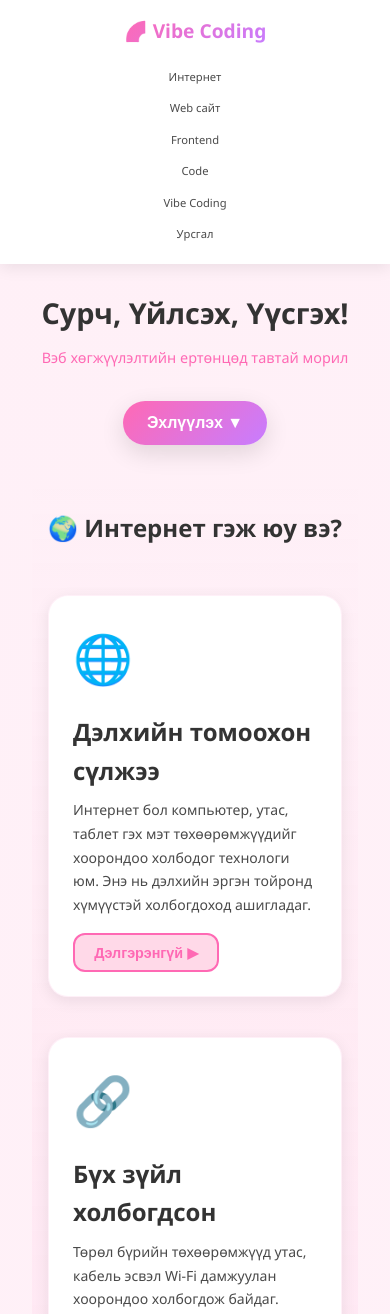
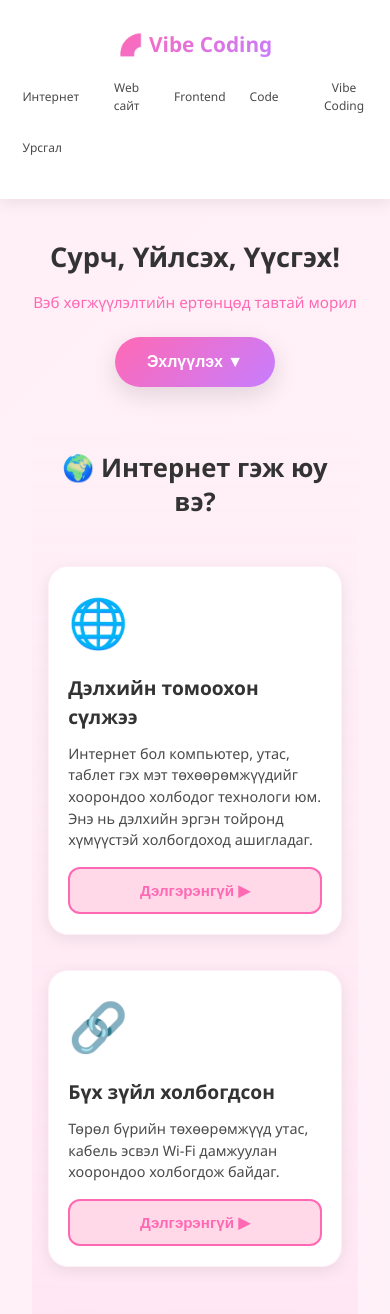
Before and after one commit to Mojurex/Winter-vibe-1, a website: page index.html in a window 390 px wide. Shown: the top 1314 px of the page. Drawn offline with Linux system fonts and the light colour scheme.

Commit message:
Improve: Enhanced mobile-friendly design with better touch targets and readability

```diff
--- a/public/style.css
+++ b/public/style.css
@@ -35,6 +35,7 @@
 /* ============= GLOBAL STYLES ============= */
 html {
     scroll-behavior: smooth;
+    -webkit-text-size-adjust: 100%;
 }
 
 body {
@@ -43,6 +44,8 @@ body {
     color: var(--color-text);
     line-height: 1.6;
     overflow-x: hidden;
+    -webkit-font-smoothing: antialiased;
+    -moz-osx-font-smoothing: grayscale;
 }
 
 /* ============= HEADER & NAVIGATION ============= */
@@ -134,13 +137,17 @@ body {
     background: linear-gradient(135deg, var(--color-accent), var(--color-purple));
     color: white;
     border: none;
-    padding: 1rem 2.5rem;
+    padding: 1.2rem 3rem;
     font-size: 1.1rem;
     border-radius: var(--radius-xl);
     cursor: pointer;
     font-weight: 600;
     transition: var(--transition);
     box-shadow: var(--shadow-medium);
+    min-height: 52px;
+    min-width: 52px;
+    touch-action: manipulation;
+    -webkit-tap-highlight-color: transparent;
 }
 
 .cta-button:hover {
@@ -272,12 +279,18 @@ body {
     background: var(--color-light-pink);
     color: var(--color-accent);
     border: 2px solid var(--color-accent);
-    padding: 0.6rem 1.2rem;
+    padding: 0.8rem 1.4rem;
     border-radius: var(--radius-md);
     cursor: pointer;
     font-weight: 600;
     transition: var(--transition);
-    font-size: 0.9rem;
+    font-size: 0.95rem;
+    min-height: 44px;
+    min-width: 44px;
+    display: inline-flex;
+    align-items: center;
+    justify-content: center;
+    touch-action: manipulation;
 }
 
 .reveal-btn:hover {
@@ -983,36 +996,44 @@ body {
 @media (max-width: 768px) {
     .header-content {
         flex-direction: column;
-        gap: 1rem;
+        gap: 0.8rem;
+        padding: 1rem;
     }
 
     .logo {
         font-size: 1.4rem;
+        text-align: center;
     }
 
     .nav-menu {
         gap: 0.5rem;
         justify-content: center;
+        width: 100%;
     }
 
     .nav-link {
-        font-size: 0.8rem;
-        padding: 0.4rem 0.8rem;
+        font-size: 0.85rem;
+        padding: 0.5rem 1rem;
+        min-height: 44px;
+        display: inline-flex;
+        align-items: center;
     }
 
     .hero {
         flex-direction: column;
         text-align: center;
         min-height: auto;
-        padding: 2rem 1rem;
+        padding: 2.5rem 1.5rem;
     }
 
     .hero-title {
         font-size: 2rem;
+        line-height: 1.3;
     }
 
     .hero-subtitle {
-        font-size: 1rem;
+        font-size: 1.05rem;
+        margin-bottom: 1.5rem;
     }
 
     .hero-illustration {
@@ -1020,7 +1041,7 @@ body {
     }
 
     .section {
-        padding: 3rem 0;
+        padding: 2.5rem 1rem;
     }
 
     .section-content {
@@ -1029,7 +1050,7 @@ body {
 
     .vibe-process {
         flex-direction: column;
-        gap: 1rem;
+        gap: 1.2rem;
     }
 
     .process-arrow {
@@ -1050,100 +1071,144 @@ body {
 
     .demo-input {
         min-width: unset;
+        font-size: 16px;
+        padding: 0.8rem;
     }
 
     .device-mockups {
         grid-template-columns: 1fr;
     }
+
+    .card h3 {
+        font-size: 1.3rem;
+    }
+
+    .card p {
+        font-size: 0.95rem;
+    }
 }
 
 @media (max-width: 480px) {
     body {
-        font-size: 14px;
+        font-size: 15px;
+        line-height: 1.5;
     }
 
     .logo {
-        font-size: 1.2rem;
+        font-size: 1.3rem;
     }
 
     .nav-menu {
-        gap: 0.25rem;
-        flex-direction: column;
+        gap: 0.3rem;
+        flex-direction: row;
         width: 100%;
     }
 
     .nav-link {
-        font-size: 0.7rem;
-        padding: 0.3rem 0.6rem;
-        display: block;
+        font-size: 0.75rem;
+        padding: 0.4rem 0.6rem;
+        min-height: 44px;
+        flex: 1;
         text-align: center;
     }
 
     .section-title {
-        font-size: 1.5rem;
+        font-size: 1.6rem;
+        line-height: 1.3;
     }
 
     .card {
-        padding: 1.5rem;
+        padding: 1.2rem;
         margin-bottom: 1rem;
     }
 
+    .card h3 {
+        font-size: 1.2rem;
+        margin-bottom: 0.7rem;
+    }
+
+    .card p {
+        font-size: 0.9rem;
+        line-height: 1.5;
+    }
+
     .tech-card {
-        padding: 1.5rem;
+        padding: 1.2rem;
     }
 
     .cta-button {
-        padding: 0.8rem 1.5rem;
+        padding: 1rem 2rem;
         font-size: 1rem;
+        min-height: 48px;
+    }
+
+    .reveal-btn {
+        width: 100%;
+        min-height: 44px;
     }
 
     .footer {
-        padding: 2rem 1rem;
+        padding: 1.5rem 1rem;
+    }
+
+    .footer-content p {
+        font-size: 0.9rem;
+        margin: 0.3rem 0;
     }
 
     .frontend-trio {
         grid-template-columns: 1fr;
+        gap: 1.2rem;
     }
 
     .section-content {
         grid-template-columns: 1fr;
-        gap: 1.5rem;
+        gap: 1.2rem;
     }
 
     .vibe-process {
         flex-direction: column;
-        gap: 1rem;
+        gap: 0.8rem;
     }
 
     .process-step {
         min-width: 100%;
-        max-width: 300px;
-        margin: 0 auto;
+        max-width: none;
+        margin: 0;
+        padding: 1.2rem;
+    }
+
+    .process-step h4 {
+        font-size: 1.1rem;
     }
 
     .process-arrow {
         transform: rotate(90deg);
-        margin: 0.5rem 0;
+        margin: 0.3rem 0;
+        font-size: 1.5rem;
     }
 
     .device-mockups {
         grid-template-columns: 1fr;
-        gap: 1rem;
+        gap: 0.8rem;
     }
 
     .phone-frame, .tablet-frame, .laptop-frame {
         max-width: 100%;
         aspect-ratio: auto;
-        min-height: 100px;
+        min-height: 80px;
     }
 
     .interactive-demo {
-        padding: 1.5rem;
+        padding: 1.2rem;
+        border-radius: 12px;
     }
 
     .demo-input {
         min-width: unset;
         width: 100%;
+        font-size: 16px;
+        padding: 0.75rem;
     }
 
     .demo-input-group {
@@ -1153,16 +1218,21 @@ body {
 
     .demo-button {
         width: 100%;
+        min-height: 44px;
+        padding: 0.75rem;
+        font-size: 0.95rem;
     }
 
     .example-flow {
         flex-direction: column;
-        gap: 1rem;
+        gap: 0.8rem;
     }
 
     .flow-box {
         flex: 1;
         min-width: unset;
+        padding: 1rem;
+        font-size: 0.9rem;
     }
 
     .flow-animation {
@@ -1171,11 +1241,25 @@ body {
 
     .flow-step-large {
         max-width: 100%;
-        padding: 1.5rem;
+        padding: 1.2rem;
+        border-radius: 12px;
+    }
+
+    .flow-icon-large {
+        font-size: 3rem;
+    }
+
+    .flow-step-large h4 {
+        font-size: 1.1rem;
+    }
+
+    .flow-step-large p {
+        font-size: 0.9rem;
     }
 
     .qr-code-box {
-        padding: 1rem;
+        padding: 0.8rem;
+        margin: 1.5rem 0;
     }
 
     #qrCodeContainer {
@@ -1183,19 +1267,52 @@ body {
         margin: 0 auto;
     }
 
+    .qr-content {
+        padding: 1.5rem 1rem;
+    }
+
     .hero-title {
-        font-size: 1.8rem;
+        font-size: 1.7rem;
     }
 
     .hero-subtitle {
-        font-size: 0.9rem;
+        font-size: 0.95rem;
     }
 
     .section {
-        padding: 2rem 1rem;
+        padding: 1.5rem 1rem;
     }
 
     .header-content {
         flex-wrap: wrap;
+        padding: 0.8rem;
+    }
+
+    .code-block {
+        font-size: 0.8rem;
+        padding: 0.8rem;
+        line-height: 1.4;
+    }
+
+    .analogy-box {
+        padding: 1.2rem;
+    }
+
+    .analogy-box h4 {
+        font-size: 1.1rem;
+    }
+
+    .analogy-box p {
+        font-size: 0.9rem;
+    }
+
+    .vibe-benefits ul {
+        grid-template-columns: 1fr;
+        gap: 0.8rem;
+    }
+
+    .vibe-benefits li {
+        padding: 0.8rem;
+        font-size: 0.9rem;
     }
 }
--- a/style.css
+++ b/style.css
@@ -35,6 +35,7 @@
 /* ============= GLOBAL STYLES ============= */
 html {
     scroll-behavior: smooth;
+    -webkit-text-size-adjust: 100%;
 }
 
 body {
@@ -43,6 +44,8 @@ body {
     color: var(--color-text);
     line-height: 1.6;
     overflow-x: hidden;
+    -webkit-font-smoothing: antialiased;
+    -moz-osx-font-smoothing: grayscale;
 }
 
 /* ============= HEADER & NAVIGATION ============= */
@@ -134,13 +137,17 @@ body {
     background: linear-gradient(135deg, var(--color-accent), var(--color-purple));
     color: white;
     border: none;
-    padding: 1rem 2.5rem;
+    padding: 1.2rem 3rem;
     font-size: 1.1rem;
     border-radius: var(--radius-xl);
     cursor: pointer;
     font-weight: 600;
     transition: var(--transition);
     box-shadow: var(--shadow-medium);
+    min-height: 52px;
+    min-width: 52px;
+    touch-action: manipulation;
+    -webkit-tap-highlight-color: transparent;
 }
 
 .cta-button:hover {
@@ -272,12 +279,18 @@ body {
     background: var(--color-light-pink);
     color: var(--color-accent);
     border: 2px solid var(--color-accent);
-    padding: 0.6rem 1.2rem;
+    padding: 0.8rem 1.4rem;
     border-radius: var(--radius-md);
     cursor: pointer;
     font-weight: 600;
     transition: var(--transition);
-    font-size: 0.9rem;
+    font-size: 0.95rem;
+    min-height: 44px;
+    min-width: 44px;
+    display: inline-flex;
+    align-items: center;
+    justify-content: center;
+    touch-action: manipulation;
 }
 
 .reveal-btn:hover {
@@ -983,36 +996,44 @@ body {
 @media (max-width: 768px) {
     .header-content {
         flex-direction: column;
-        gap: 1rem;
+        gap: 0.8rem;
+        padding: 1rem;
     }
 
     .logo {
         font-size: 1.4rem;
+        text-align: center;
     }
 
     .nav-menu {
         gap: 0.5rem;
         justify-content: center;
+        width: 100%;
     }
 
     .nav-link {
-        font-size: 0.8rem;
-        padding: 0.4rem 0.8rem;
+        font-size: 0.85rem;
+        padding: 0.5rem 1rem;
+        min-height: 44px;
+        display: inline-flex;
+        align-items: center;
     }
 
     .hero {
         flex-direction: column;
         text-align: center;
         min-height: auto;
-        padding: 2rem 1rem;
+        padding: 2.5rem 1.5rem;
     }
 
     .hero-title {
         font-size: 2rem;
+        line-height: 1.3;
     }
 
     .hero-subtitle {
-        font-size: 1rem;
+        font-size: 1.05rem;
+        margin-bottom: 1.5rem;
     }
 
     .hero-illustration {
@@ -1020,7 +1041,7 @@ body {
     }
 
     .section {
-        padding: 3rem 0;
+        padding: 2.5rem 1rem;
     }
 
     .section-content {
@@ -1029,7 +1050,7 @@ body {
 
     .vibe-process {
         flex-direction: column;
-        gap: 1rem;
+        gap: 1.2rem;
     }
 
     .process-arrow {
@@ -1050,100 +1071,144 @@ body {
 
     .demo-input {
         min-width: unset;
+        font-size: 16px;
+        padding: 0.8rem;
     }
 
     .device-mockups {
         grid-template-columns: 1fr;
     }
+
+    .card h3 {
+        font-size: 1.3rem;
+    }
+
+    .card p {
+        font-size: 0.95rem;
+    }
 }
 
 @media (max-width: 480px) {
     body {
-        font-size: 14px;
+        font-size: 15px;
+        line-height: 1.5;
     }
 
     .logo {
-        font-size: 1.2rem;
+        font-size: 1.3rem;
     }
 
     .nav-menu {
-        gap: 0.25rem;
-        flex-direction: column;
+        gap: 0.3rem;
+        flex-direction: row;
         width: 100%;
     }
 
     .nav-link {
-        font-size: 0.7rem;
-        padding: 0.3rem 0.6rem;
-        display: block;
+        font-size: 0.75rem;
+        padding: 0.4rem 0.6rem;
+        min-height: 44px;
+        flex: 1;
         text-align: center;
     }
 
     .section-title {
-        font-size: 1.5rem;
+        font-size: 1.6rem;
+        line-height: 1.3;
     }
 
     .card {
-        padding: 1.5rem;
+        padding: 1.2rem;
         margin-bottom: 1rem;
     }
 
+    .card h3 {
+        font-size: 1.2rem;
+        margin-bottom: 0.7rem;
+    }
+
+    .card p {
+        font-size: 0.9rem;
+        line-height: 1.5;
+    }
+
     .tech-card {
-        padding: 1.5rem;
+        padding: 1.2rem;
     }
 
     .cta-button {
-        padding: 0.8rem 1.5rem;
+        padding: 1rem 2rem;
         font-size: 1rem;
+        min-height: 48px;
+    }
+
+    .reveal-btn {
+        width: 100%;
+        min-height: 44px;
     }
 
     .footer {
-        padding: 2rem 1rem;
+        padding: 1.5rem 1rem;
+    }
+
+    .footer-content p {
+        font-size: 0.9rem;
+        margin: 0.3rem 0;
     }
 
     .frontend-trio {
         grid-template-columns: 1fr;
+        gap: 1.2rem;
     }
 
     .section-content {
         grid-template-columns: 1fr;
-        gap: 1.5rem;
+        gap: 1.2rem;
     }
 
     .vibe-process {
         flex-direction: column;
-        gap: 1rem;
+        gap: 0.8rem;
     }
 
     .process-step {
         min-width: 100%;
-        max-width: 300px;
-        margin: 0 auto;
+        max-width: none;
+        margin: 0;
+        padding: 1.2rem;
+    }
+
+    .process-step h4 {
+        font-size: 1.1rem;
     }
 
     .process-arrow {
         transform: rotate(90deg);
-        margin: 0.5rem 0;
+        margin: 0.3rem 0;
+        font-size: 1.5rem;
     }
 
     .device-mockups {
         grid-template-columns: 1fr;
-        gap: 1rem;
+        gap: 0.8rem;
     }
 
     .phone-frame, .tablet-frame, .laptop-frame {
         max-width: 100%;
         aspect-ratio: auto;
-        min-height: 100px;
+        min-height: 80px;
     }
 
     .interactive-demo {
-        padding: 1.5rem;
+        padding: 1.2rem;
+        border-radius: 12px;
     }
 
     .demo-input {
         min-width: unset;
         width: 100%;
+        font-size: 16px;
+        padding: 0.75rem;
     }
 
     .demo-input-group {
@@ -1153,16 +1218,21 @@ body {
 
     .demo-button {
         width: 100%;
+        min-height: 44px;
+        padding: 0.75rem;
+        font-size: 0.95rem;
     }
 
     .example-flow {
         flex-direction: column;
-        gap: 1rem;
+        gap: 0.8rem;
     }
 
     .flow-box {
         flex: 1;
         min-width: unset;
+        padding: 1rem;
+        font-size: 0.9rem;
     }
 
     .flow-animation {
@@ -1171,11 +1241,25 @@ body {
 
     .flow-step-large {
         max-width: 100%;
-        padding: 1.5rem;
+        padding: 1.2rem;
+        border-radius: 12px;
+    }
+
+    .flow-icon-large {
+        font-size: 3rem;
+    }
+
+    .flow-step-large h4 {
+        font-size: 1.1rem;
+    }
+
+    .flow-step-large p {
+        font-size: 0.9rem;
     }
 
     .qr-code-box {
-        padding: 1rem;
+        padding: 0.8rem;
+        margin: 1.5rem 0;
     }
 
     #qrCodeContainer {
@@ -1183,19 +1267,52 @@ body {
         margin: 0 auto;
     }
 
+    .qr-content {
+        padding: 1.5rem 1rem;
+    }
+
     .hero-title {
-        font-size: 1.8rem;
+        font-size: 1.7rem;
     }
 
     .hero-subtitle {
-        font-size: 0.9rem;
+        font-size: 0.95rem;
     }
 
     .section {
-        padding: 2rem 1rem;
+        padding: 1.5rem 1rem;
     }
 
     .header-content {
         flex-wrap: wrap;
+        padding: 0.8rem;
+    }
+
+    .code-block {
+        font-size: 0.8rem;
+        padding: 0.8rem;
+        line-height: 1.4;
+    }
+
+    .analogy-box {
+        padding: 1.2rem;
+    }
+
+    .analogy-box h4 {
+        font-size: 1.1rem;
+    }
+
+    .analogy-box p {
+        font-size: 0.9rem;
+    }
+
+    .vibe-benefits ul {
+        grid-template-columns: 1fr;
+        gap: 0.8rem;
+    }
+
+    .vibe-benefits li {
+        padding: 0.8rem;
+        font-size: 0.9rem;
     }
 }
```
Also changed, not shown: index.html (+3 -1 lines), public/index.html (+3 -1 lines).
